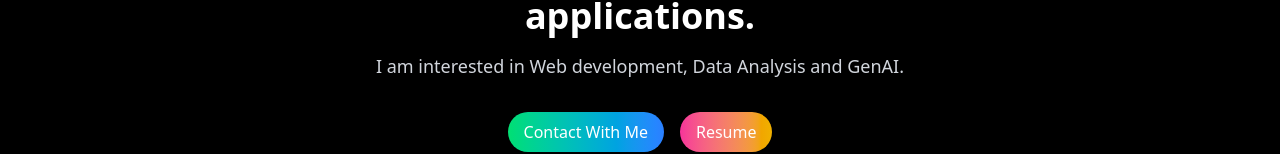
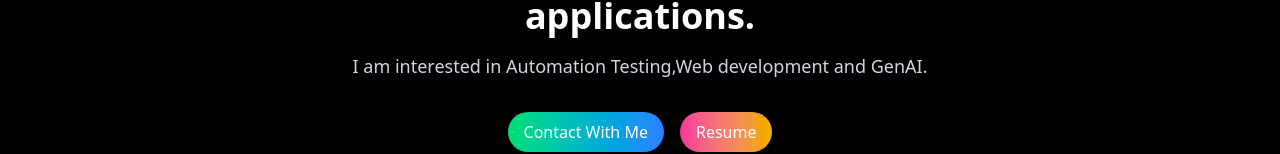
Before and after one commit to TanyaCoder-27/Tanya-Coder-Portfolio, a React (Vite) app: page / in a window 1280 px wide. Shown: the part 428-582 px from the top of the page. Built offline with nearby package versions, Linux system fonts and the light colour scheme; the HTML template or start-up script is replaced by a standard one.

Commit message:
updated resume

```diff
--- a/src/components/Hero.jsx
+++ b/src/components/Hero.jsx
@@ -7,14 +7,14 @@ const Hero = ({ contactRef }) => {
   };
 
   const openResume = () => {
-    window.open('https://drive.google.com/file/d/1nV37q9s4_Saoc4VHgStDI9iHaTTOnqTX/view?usp=sharing', '_blank');
+    window.open('https://drive.google.com/file/d/1f4loI1usf9xABWYYxgAzuAnbbX5J6uBY/view?usp=sharing', '_blank');
   };
 
   return (
     <div className='bg-black text-white text-center py-16'>
       <img src={HeroImage} alt="" className='mx-auto mb-8 w-48 h-48 rounded-full object-cover transform transition-transform duration-300 hover:scale-105'/>
       <h1 className='text-4xl font-bold'>I am <span className='text-transparent bg-clip-text bg-gradient-to-r from-green-400 to-blue-500'>Andra Tulasi Lakshmi Tanya</span>, passionate Computer Science student with a focus on building modern and responsive web applications.</h1>
-      <p className='mt-4 text-lg text-gray-300'>I am interested in Web development, Data Analysis and GenAI.</p>
+      <p className='mt-4 text-lg text-gray-300'>I am interested in Automation Testing,Web development and GenAI.</p>
       <div className='mt-8 space-x-4'>
         <button onClick={scrollToContact} className='bg-gradient-to-r from-green-400 to-blue-500 text-white transform transition-transform duration-300 hover:scale-105 px-4 py-2 rounded-full'>Contact With Me</button>
         <button onClick={openResume} className='bg-gradient-to-r from-pink-500 to-yellow-500 text-white transform transition-transform duration-300 hover:scale-105 px-4 py-2 rounded-full'>Resume</button>
```
